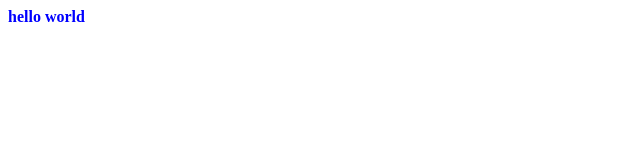
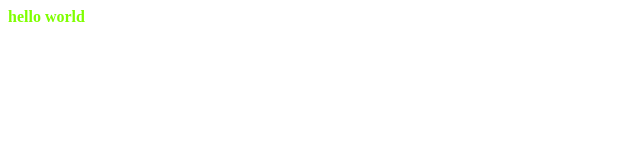
Before and after one commit to kanewcomer/kanewcomer.github.io, a plain HTML site: page index.html in a window 1280 px wide. Shown: the full height of the page, 0-640 px from the left. Drawn offline with Linux system fonts and the light colour scheme.

Commit message:
chartreuse

```diff
--- a/index.css
+++ b/index.css
@@ -1,3 +1,3 @@
 b {
-	color: blue;
+	color: chartreuse;
 }
```
